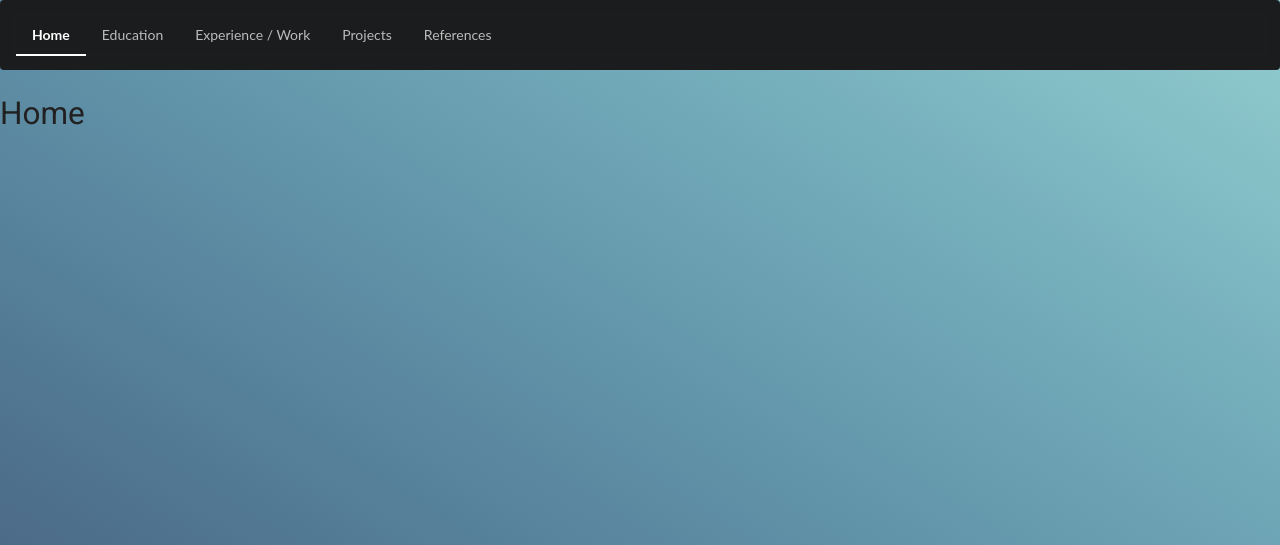
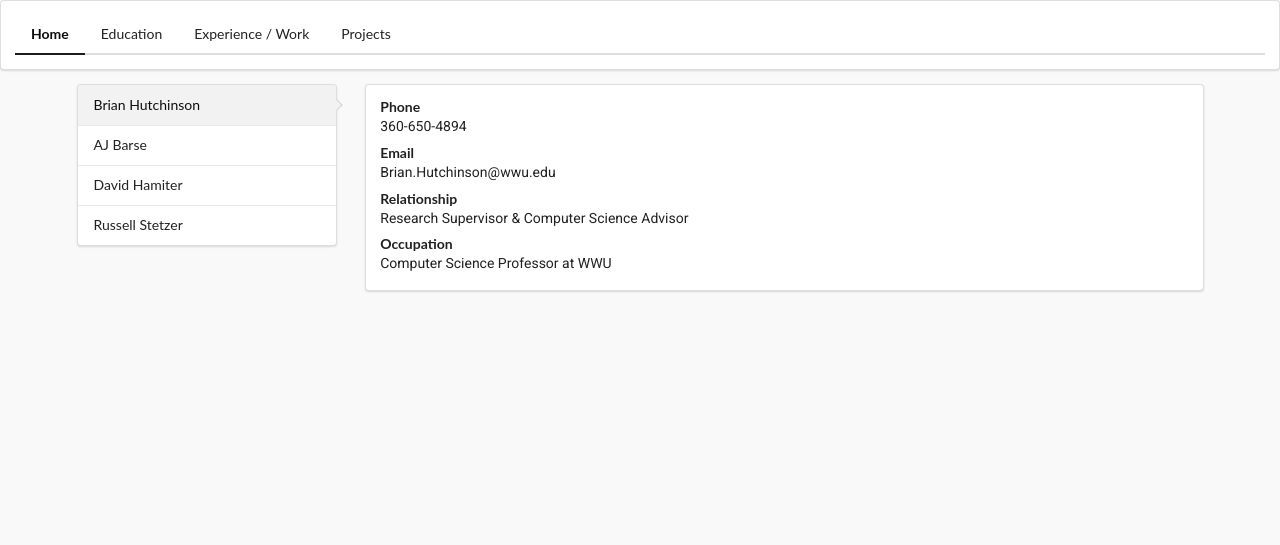
Before and after one commit to zefruis/myweb, a Django app: page / in a window 1280 px wide. Shown: the top 545 px of the page. Run offline with Django 3.2, Linux system fonts and the light colour scheme; some libraries are stand-ins or nearby versions.

Commit message:
Move references to main page

```diff
--- a/resume/static/resume/css/base.css
+++ b/resume/static/resume/css/base.css
@@ -1,6 +1,13 @@
+/*
+#1c1D21 - Black
+#31353D - Gray
+#445878 - Blue
+#92CDCF - Cyan
+#EEEFF7 - White
+*/
+
 body {
     font-size: 1rem;
-    background-image: linear-gradient(to right top, #445878, #507591, #6092a8, #76afbc, #92cdcf);
     background-repeat: no-repeat;
     background-attachment: fixed;
     background-size: cover;
@@ -13,3 +20,11 @@ body {
     padding: 0;
     border: 0;
 }
+
+i {
+    color: #EEEFF7 !important;
+    margin: 0 !important;
+    padding: 0 !important;
+    border: 0 !important;
+    font-size: 2rem !important;
+}
--- a/resume/static/resume/js/base.js
+++ b/resume/static/resume/js/base.js
@@ -21,9 +21,5 @@ function activate(item) {
         case "/projects/":
             $("#menu-proj").addClass('active');
             break;
-
-        case "/references/":
-            $("#menu-refr").addClass('active');
-            break;
     }
 }
--- /dev/null
+++ b/resume/static/resume/js/home.js
@@ -0,0 +1,53 @@
+// Wait for the rest of the document to load
+$(document).ready(function() {
+    console.log('doc ready!');
+    // Change the currently selected menu item
+    $('.ui .item').on('click', function() {
+        $('.ui .item').removeClass('active');
+        $(this).addClass('active');
+        changeRef($(this).attr('id'));
+    });
+});
+
+// Change content for seleceted reference
+function changeRef(ref) {
+    var phone;
+    var email;
+    var relationship;
+    var occupation;
+
+    switch(ref) {
+        case 'brian':
+            phone = '360-650-4894';
+            email = 'Brian.Hutchinson@wwu.edu';
+            relationship = 'Research Supervisor & Computer Science Advisor';
+            occupation = 'Computer Science Professor at WWU';
+            break;
+
+        case 'aj':
+            phone = '360-650-7222';
+            email = 'AJ.Barse@wwu.edu';
+            relationship = 'Student Technology Center Manager';
+            occupation = 'Instructional Technologist at WWU';
+            break;
+
+        case 'david':
+            phone = '360-650-4976';
+            email = 'David.Hamiter@wwu.edu';
+            relationship = 'Student Technology Center Manager';
+            occupation = 'IT Specialist at WWU';
+            break;
+
+        case 'russell':
+            phone = '360-650-3694';
+            email = 'Russell.Stetzer@wwu.edu';
+            relationship = 'ATUS Mentor';
+            occupation = 'IT Specialist at WWU';
+            break;
+    }
+
+    document.getElementById('phone').innerHTML = phone;
+    document.getElementById('email').innerHTML = email;
+    document.getElementById('relationship').innerHTML = relationship;
+    document.getElementById('occupation').innerHTML = occupation;
+}
--- a/resume/templates/base.html
+++ b/resume/templates/base.html
@@ -29,13 +29,12 @@
 
 <body class="ui">
   <!-- Main menu selector -->
-  <div class="ui inverted segment">
-  <div style="text-align:center;" class="ui inverted secondary pointing menu">
+  <div class="ui segment">
+  <div class="ui secondary pointing menu">
     <a id="menu-home" href="/" class="item">Home</a>
     <a id="menu-educ" href="/education" class="item">Education</a>
     <a id="menu-expe" href="/experience" class="item">Experience / Work</a>
     <a id="menu-proj" href="/projects" class="item">Projects</a>
-    <a id="menu-refr" href="/references" class="item">References</a>
   </div>
   </div>
   {% block content %}{% endblock content %}
--- a/resume/templates/home.html
+++ b/resume/templates/home.html
@@ -1,6 +1,45 @@
 {% extends "base.html" %}
+{% load static %}
+
+{% block style %}
+<link rel="stylesheet" type="text/css" href="{% static "resume/css/home.css" %}">
+<link rel="stylesheet" type="text/css" href="{% static "resume/css/home.css" %}">
+{% endblock style %}
+
 {% block content %}
+<div class="ui grid container">
+    <!-- Reference Information (Default is Brian Hutchinson) -->
+    <div class="four wide column">
+        <div class="ui vertical fluid pointing menu">
+            <a id="brian" class="active item">Brian Hutchinson</a>
+            <a id="aj" class ="item">AJ Barse</a>
+            <a id="david" class="item">David Hamiter</a>
+            <a id="russell" class="item">Russell Stetzer</a>
+        </div>
+    </div>
 
-<h1>Home</h1>
+    <div class="twelve wide stretched column">
+        <div class="ui segment">
+            <div id="ref-info" class="ui list">
+                <div class="item">
+                    <div class="header">Phone</div>
+                    <p id='phone'>360-650-4894</p>
+                </div>
+                <div class="item">
+                    <div class="header">Email</div>
+                    <p id='email'>Brian.Hutchinson@wwu.edu</p>
+                </div>
+                <div class="item">
+                    <div class="header">Relationship</div>
+                    <p id='relationship'>Research Supervisor & Computer Science Advisor</p>
+                </div>
+                <div class="item">
+                    <div class="header">Occupation</div>
+                    <p id="occupation">Computer Science Professor at WWU</p>
+                </div>
+            </div>
+        </div>
+    </div>
 
+<script src="{% static "resume/js/home.js" %}"></script>
 {% endblock content %}
--- a/resume/urls.py
+++ b/resume/urls.py
@@ -6,5 +6,4 @@ urlpatterns = [
     path('education/', views.education),
     path('experience/', views.experience),
     path('projects/', views.projects),
-    path('references/', views.references),
 ]
--- a/resume/views.py
+++ b/resume/views.py
@@ -17,7 +17,3 @@ def experience(request):
 def projects(request):
     context = {}
     return render(request, 'projects.html', context)
-
-def references(request):
-    context = {}
-    return render(request, 'references.html', context)
```
Also changed, not shown: resume/static/resume/css/home.css (added, +7 -0 lines), resume/static/resume/css/references.css (deleted, +0 -20 lines), resume/templates/references.html (deleted, +0 -138 lines).
